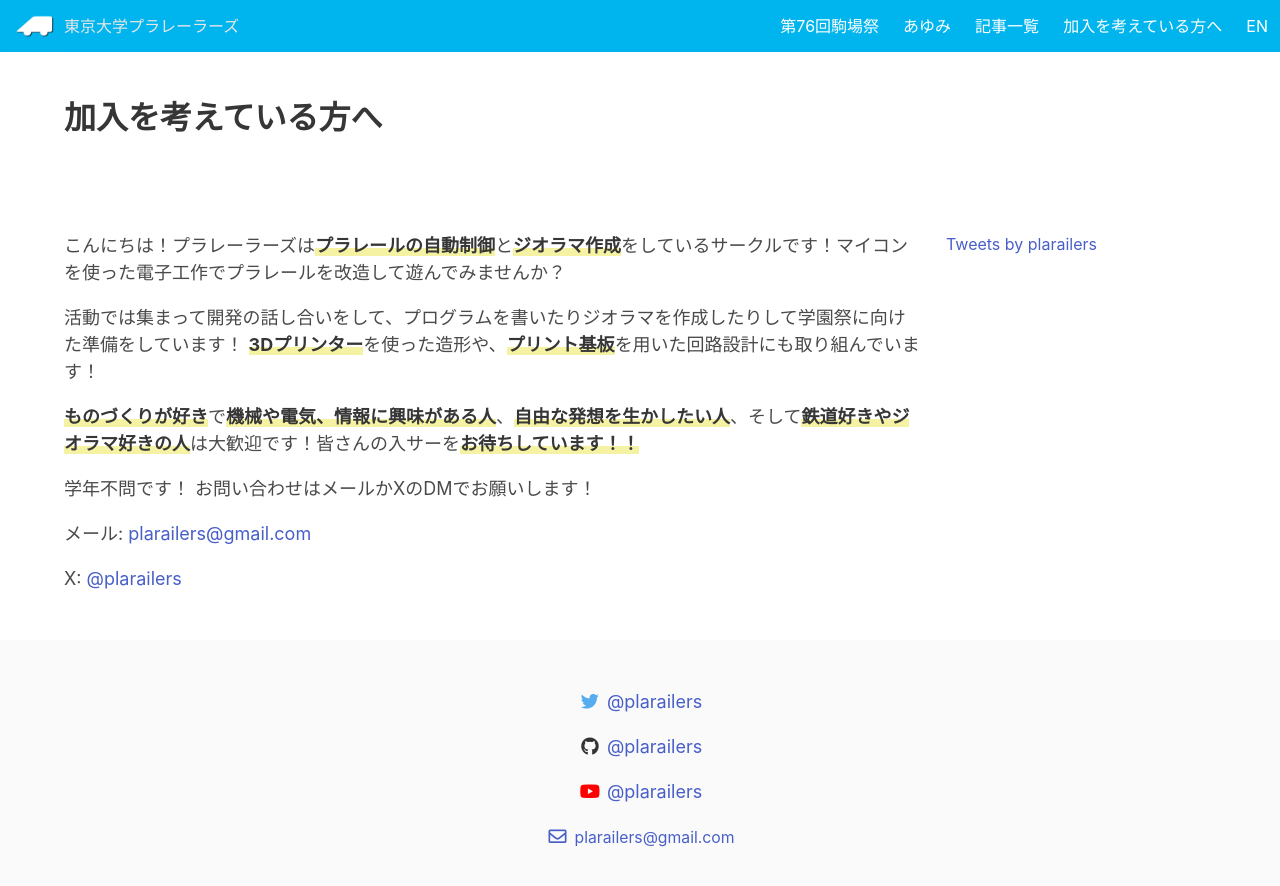
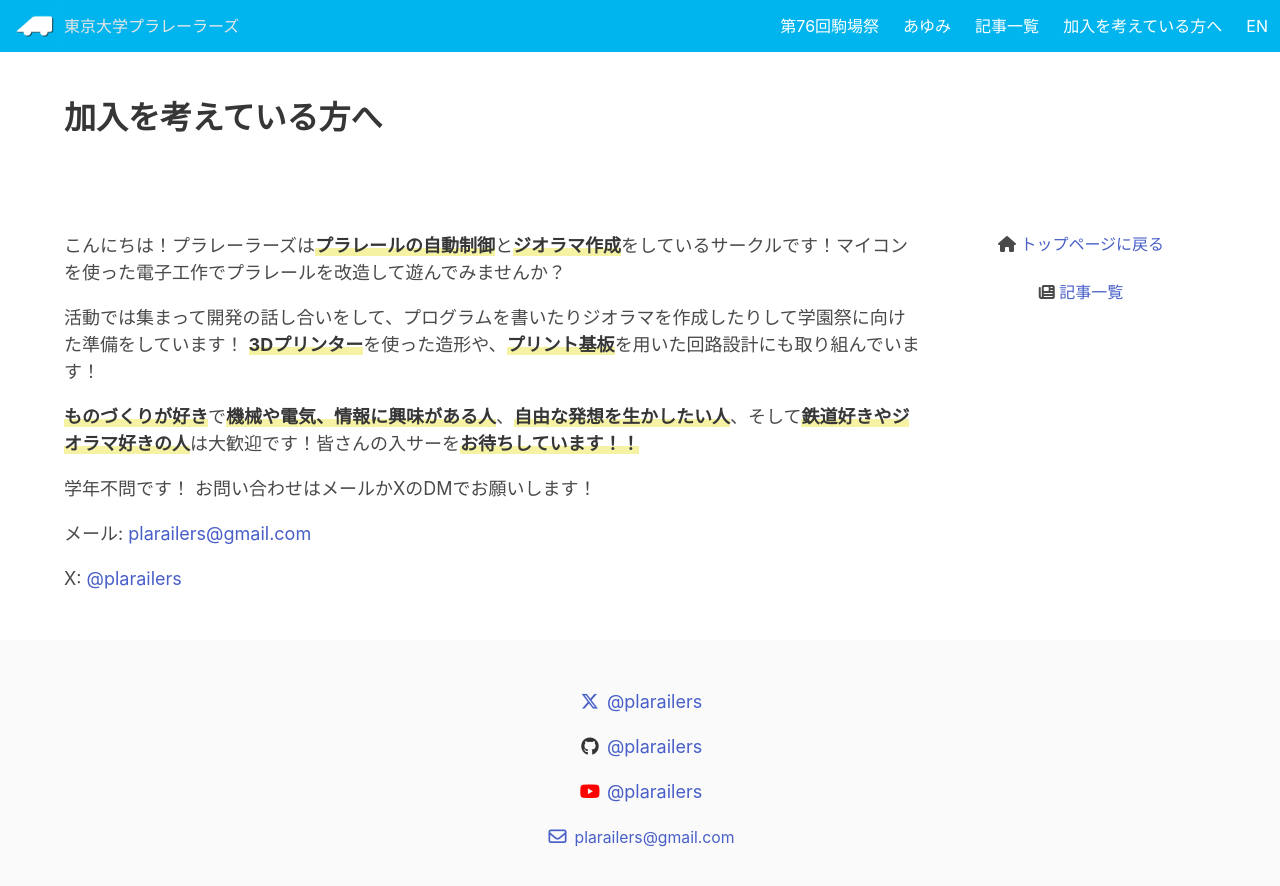
Before and after one commit to plarailers/plarailers.github.io, a Jekyll site: the page built from welcome/index.md, in a window 1280 px wide and 946 px high. Shown: the top 886 px of the window. Built offline with Jekyll 4.4.1, drawn with Linux system fonts in a browser that asks for light colours; nearby versions of some CDN libraries; comment, search, counter and statistics services are not loaded.

Commit message:
トップページに出る最新の記事を３つに設定。right_columnを、ツイッターのリンクからページ内リンク（トップページと記事一覧）に変更。フッターのツイッターアイコンをXアイコンに更新

```diff
--- a/_includes/right_column.html
+++ b/_includes/right_column.html
@@ -1,3 +1,4 @@
-<div class="column is-3">
-  <a class="twitter-timeline" data-height="600" href="https://twitter.com/plarailers?ref_src=twsrc%5Etfw">Tweets by plarailers</a> <script async src="https://platform.twitter.com/widgets.js" charset="utf-8"></script>
+<div class="column is-3" style="text-align:center">
+  <i class="fa-solid fa-house"></i><a href="/"> トップページに戻る</a><br><br>
+  <i class="fa-solid fa-newspaper"></i><a href="/posts/"> 記事一覧</a>
 </div>
--- a/_layouts/default.html
+++ b/_layouts/default.html
@@ -18,8 +18,7 @@
   <meta name="twitter:creator" content="@plarailers" />
   <link rel="icon" href="/assets/img/favicon.ico">
   <link rel="stylesheet" href="https://cdn.jsdelivr.net/npm/bulma@0.9.0/css/bulma.min.css">
-  <link rel="stylesheet" href="https://use.fontawesome.com/releases/v5.1.0/css/all.css"
-    integrity="sha384-lKuwvrZot6UHsBSfcMvOkWwlCMgc0TaWr+30HWe3a4ltaBwTZhyTEggF5tJv8tbt" crossorigin="anonymous">
+  <link rel="stylesheet" href="https://cdnjs.cloudflare.com/ajax/libs/font-awesome/6.5.1/css/all.min.css">
   <link href="https://fonts.googleapis.com/css?family=M+PLUS+Rounded+1c:100&display=swap&text=東京大学プラレーラーズものづくりを、はじめよう。" rel="stylesheet">
   <link rel="stylesheet" href="/assets/css/main.css">
   <script src="https://code.jquery.com/jquery-3.4.1.min.js"></script>
@@ -70,8 +69,8 @@
   <footer class="footer">
     <div class="content has-text-centered">
       <p>
-        <a href="https://twitter.com/plarailers" target="_blank" rel="noopener" class="link-twitter">
-          <span class="icon p-icon-twitter"><i class="fab fa-twitter fa-fw"></i></span>
+        <a href="https://x.com/plarailers" target="_blank" rel="noopener" class="link-x-twitter">
+          <span class="icon p-icon-x-twitter"><i class="fa-brands fa-x-twitter fa-fw"></i></span>
           @plarailers
         </a>
       </p>
--- a/index.html
+++ b/index.html
@@ -43,7 +43,7 @@
             <h3>最新の記事</h3>
           </div>
           <div class="columns is-multiline">
-            {% for post in site.posts %}
+            {% for post in site.posts limit:3 %}
             <div class="column is-4-desktop is-6-tablet">
               <a class="card is-block" href="{{ post.url }}">
                 <div class="card-image">
```
